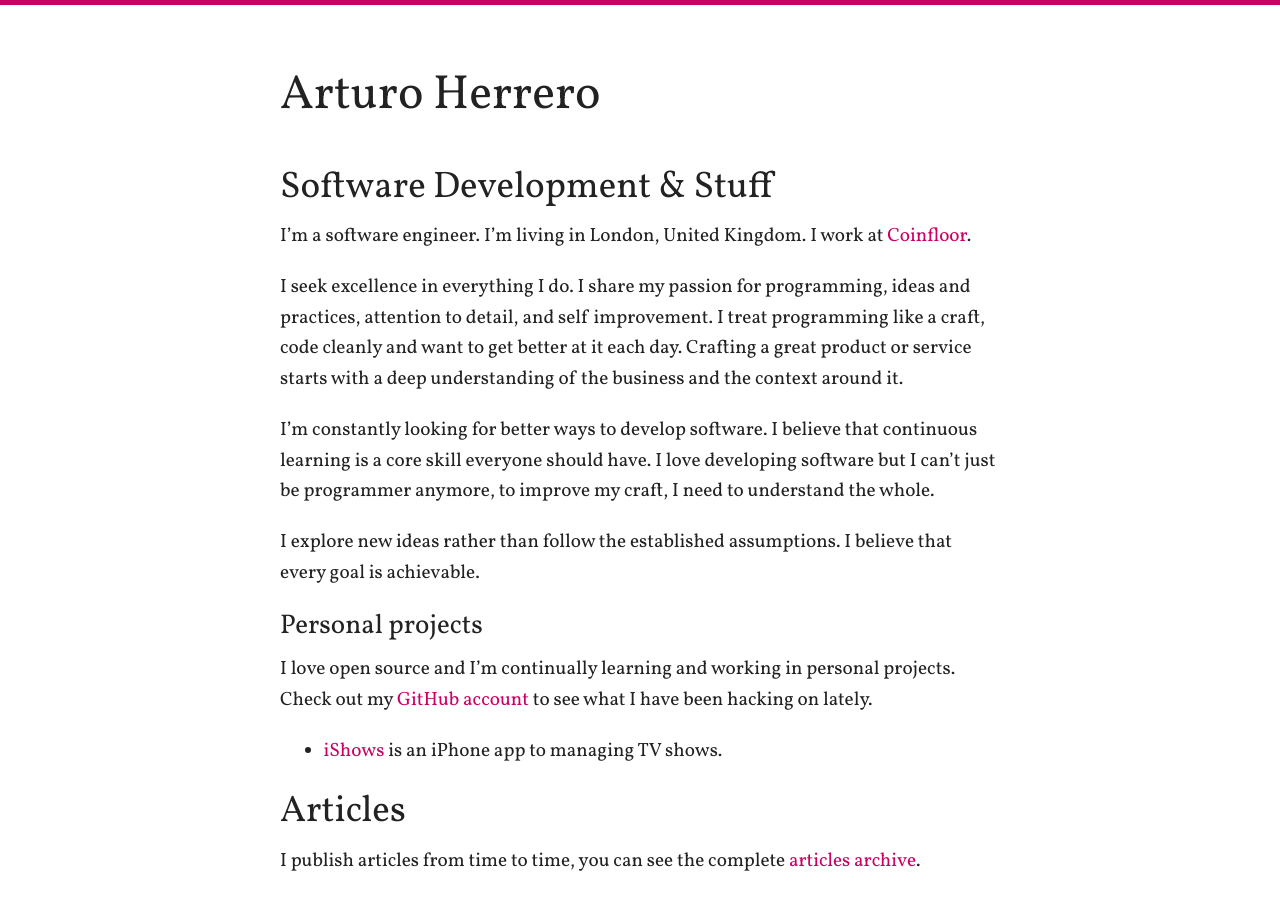
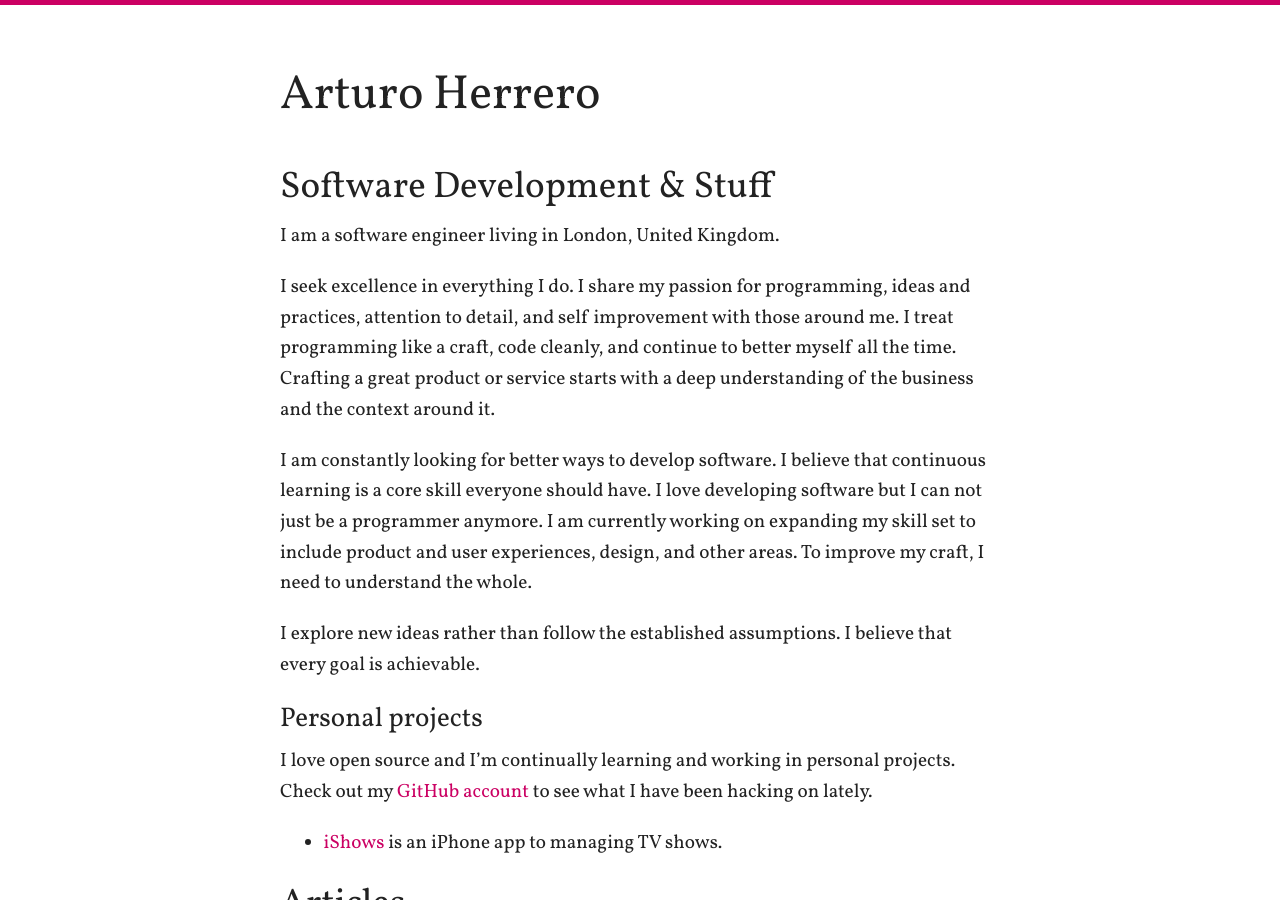
Before and after one commit to arturoherrero/arturoherrero.com, a Jekyll site: the page built from index.md, in a window 1280 px wide and 900 px high. Built offline with Jekyll 4.4.1, drawn with Linux system fonts in a browser that asks for light colours.

Commit message:
Fix typos

```diff
--- a/index.md
+++ b/index.md
@@ -5,18 +5,19 @@
 
 ## Software Development & Stuff
 
-I'm a software engineer. I'm living in London, United Kingdom. I work at [Coinfloor][1]{:target="_blank"}.
+I am a software engineer living in London, United Kingdom.
 
 I seek excellence in everything I do. I share my passion for programming, ideas
-and practices, attention to detail, and self improvement. I treat programming
-like a craft, code cleanly and want to get better at it each day. Crafting a
-great product or service starts with a deep understanding of the business and
-the context around it.
+and practices, attention to detail, and self improvement with those around me.
+I treat programming like a craft, code cleanly, and continue to better myself
+all the time. Crafting a great product or service starts with a deep
+understanding of the business and the context around it.
 
-I'm constantly looking for better ways to develop software. I believe that
+I am constantly looking for better ways to develop software. I believe that
 continuous learning is a core skill everyone should have. I love developing
-software but I can't just be programmer anymore, to improve my craft, I need to
-understand the whole.
+software but I can not just be a programmer anymore. I am currently working on
+expanding my skill set to include product and user experiences, design, and
+other areas. To improve my craft, I need to understand the whole.
 
 I explore new ideas rather than follow the established assumptions. I believe
 that every goal is achievable.
```
